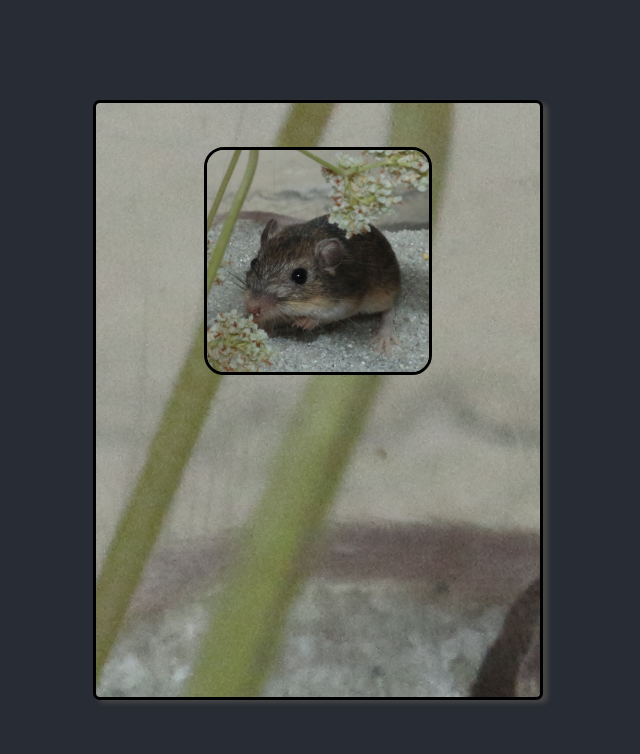
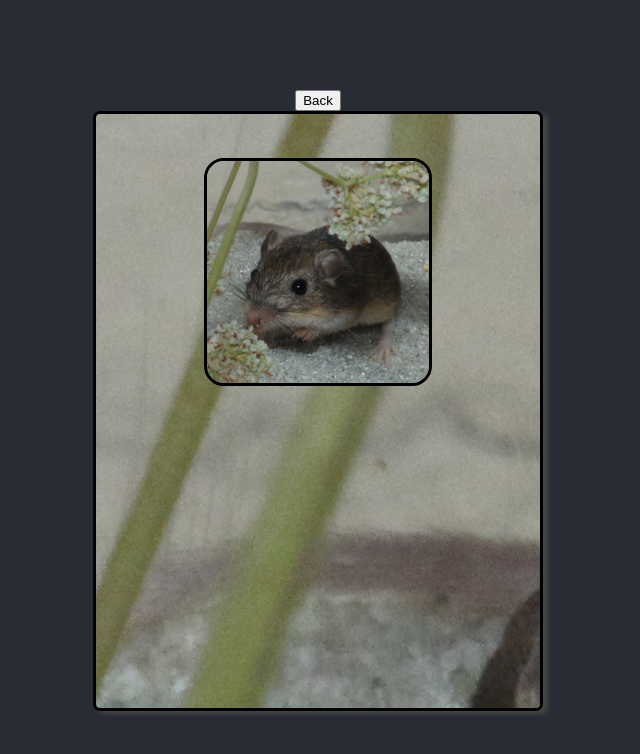
Before and after one commit to MiquilW/team-redacted, a React (Create React App) app: page / in a window 1280 px wide. Both pictures are taken after typing "Sample" into the empty fields and a click on the button "Submit". Shown: the top 754 px of the page, without its empty margins (322-962 px from the left). Built offline with nearby package versions, Linux system fonts and the light colour scheme.

Commit message:
Added back button

```diff
--- a/src/input.js
+++ b/src/input.js
@@ -5,7 +5,7 @@ import Species from './Species.js';
 
 const Input = () =>{
 
-    const [place,setPlace] = useState('');
+    const [place, setPlace] = useState('');
     const [animal, setAnimal] = useState('');
     const [visible, setVisible] = useState(false);
 
@@ -14,7 +14,7 @@ const Input = () =>{
         console.log('User input:', textInput);
       };
 
-       async function runScriptWithInput(event){
+       async function runScriptWithInput(event) {
         console.log("DO API STUFF EVENTUALLY, Argument is " + event);
         //set visibility of form to off
         let result =  await getAnimal(event);
@@ -33,15 +33,25 @@ const Input = () =>{
         runScriptWithInput(place);
       }
 
+      // Resets all values
+      function handleBack(event) {
+        setPlace('');
+        setAnimal('');
+        setVisible(false);
+      }
+
     return(
       <div>
         {
         visible ? (
-          <Species
-            image=''
-            name={animal}
-          >
-          </Species>
+          <div>
+            <button onClick={handleBack}>Back</button>
+            <Species
+              image=''
+              name={animal}
+            >
+            </Species>
+          </div>
         ) : null
         }
         {
```
